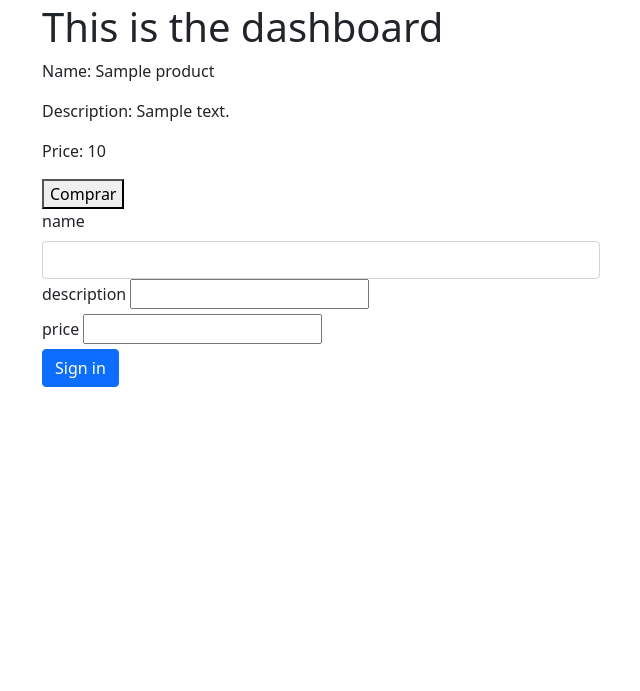
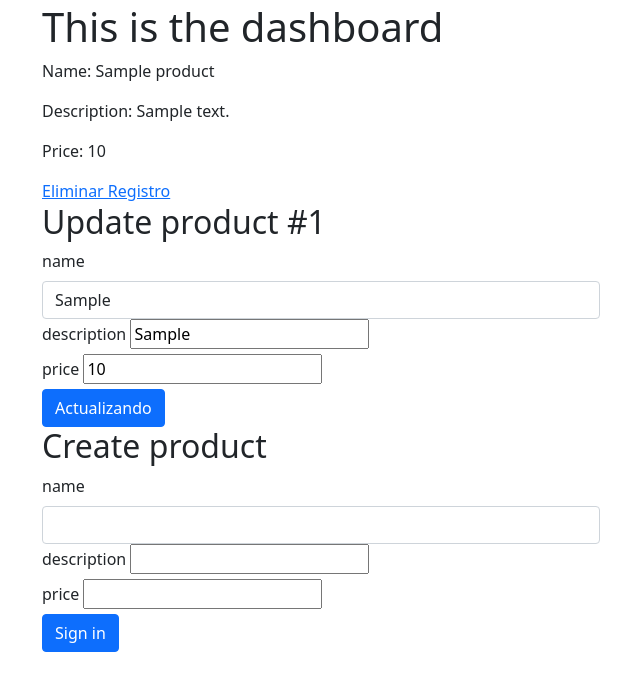
Before and after one commit to Boniich/tp-seminario-lenguajes-php, a CodeIgniter app: page /seminarioLenguajesphp/index.php/dashboard/index in a window 1280 px wide. Shown: the part 69-760 px from the top of the page, without its empty margins (40-680 px from the left). Run offline with CodeIgniter, Linux system fonts and the light colour scheme; tables that the repository leaves empty or names only in its code hold one stand-in row (values such as "Sample post").

Commit message:
feat: add all necesarry to delete and update products

```diff
--- a/application/config/database.php
+++ b/application/config/database.php
@@ -78,7 +78,7 @@ $db['default'] = array(
 	'hostname' => 'localhost',
 	'username' => 'root',
 	'password' => '',
-	'port' => 3308,
+	// 'port' => 3308,
 	'database' => 'db_seminario_lenguajes_php',
 	'dbdriver' => 'mysqli',
 	'dbprefix' => '',
--- a/application/config/routes.php
+++ b/application/config/routes.php
@@ -52,5 +52,7 @@ defined('BASEPATH') or exit('No direct script access allowed');
 $route['default_controller'] = 'login';
 $route['register'] = 'register';
 $route['dashboard'] = 'dashboard'; // para acceder debemos usar la siguiente URL http://localhost/seminarioLenguajesphp/index.php/dashboard
+$route['delete_product/(:num)'] = 'dashboard/eliminar/$1';
 $route['404_override'] = '';
 $route['translate_uri_dashes'] = FALSE;
+// $route->delete
--- a/application/controllers/Dashboard.php
+++ b/application/controllers/Dashboard.php
@@ -36,11 +36,29 @@ class Dashboard extends CI_Controller
     }
 
 
-    public function store_product(){
+    public function store_product()
+    {
         $product = $this->take_product_data();
 
-        if($product){
+        if ($product) {
             $this->products_model->store_new_product($product);
+            redirect('dashboard');
+        }
+    }
+
+    public function eliminar($id)
+    {
+        $this->products_model->eliminarProduct($id);
+        redirect('dashboard');
+    }
+
+    public function update_product()
+    {
+        $product = $this->take_product_data();
+
+        if ($product) {
+            $this->products_model->update_one_product($product);
+            redirect('dashboard');
         }
     }
 }
--- a/application/models/Products_model.php
+++ b/application/models/Products_model.php
@@ -13,9 +13,22 @@ class Products_model extends CI_Model
         return $result;
     }
 
-    public function store_new_product($data){
-        $this->db->insert('products',$data);
+    public function store_new_product($data)
+    {
+        $this->db->insert('products', $data);
 
         return true;
     }
+
+    public function eliminarProduct($id)
+    {
+        $this->db->where('id', $id);
+        $this->db->delete('products');
+    }
+
+    public function update_one_product($data)
+    {
+        $this->db->where('id', 5);
+        $this->db->update('products', $data);
+    }
 }
--- a/application/views/dashboard_index.php
+++ b/application/views/dashboard_index.php
@@ -48,10 +48,30 @@ defined('BASEPATH') or exit('No direct script access allowed');
                 <p>Name: <?php echo $product['name']; ?> </p>
                 <p>Description: <?php echo $product['description']; ?></p>
                 <p>Price: <?php echo $product['price']; ?></p>
-                <button>Comprar </button>
+                <a href="<?php echo base_url("delete_product/{$product['id']}"); ?>">Eliminar Registro</a> <!--Funciona -->
+
+                <?php echo form_open('dashboard/update_product'); ?>
+                <h2>Update product #<?php echo $product['id']; ?></h2>
+                <div class="col-xl-6">
+                    <label for="inputEmail4" class="form-label">name</label>
+                    <input type="text" name="name" class="form-control" id="inputEmail4" value=<?php echo $product['name']; ?>>
+                </div>
+                <div class="col-md-6">
+                    <label for="inputPassword4" class="form-label">description</label>
+                    <input type="text" name="description" class="password" class="form-control" id="inputPassword4" value=<?php echo $product['description'] ?>>
+                </div>
+                <div class="col-md-6">
+                    <label for="inputPassword4" class="form-label">price</label>
+                    <input type="number" name="price" class="password" class="form-control" id="inputPassword4" value=<?php echo $product['price'] ?>>
+                </div>
+                <div class="col-3">
+                    <button type="submit" name="submit" class="btn btn-primary">Actualizando</button>
+                </div>
+                <?php echo form_close(); ?>
             </div>
         <?php endforeach; ?>
 
+        <h2>Create product</h2>
 
         <?php echo form_open('dashboard/store_product'); ?>
         <div class="col-xl-6">
@@ -71,6 +91,14 @@ defined('BASEPATH') or exit('No direct script access allowed');
         </div>
         <?php echo form_close(); ?>
 
+
+        <!-- <h2>Delete product</h2>
+        <a href="<?php echo base_url('delete_product/3'); ?>">Eliminar Registro</a> -->
+        <!-- <form action="/delete_product/1" method="post">
+            <input type="hidden" name="_method" value="DELETE">
+            <button type="submit">Eliminar producto</button>
+        </form> -->
+
 </body>
 
 </html>
```
Lines whose indentation alone changed are shown as unchanged.
